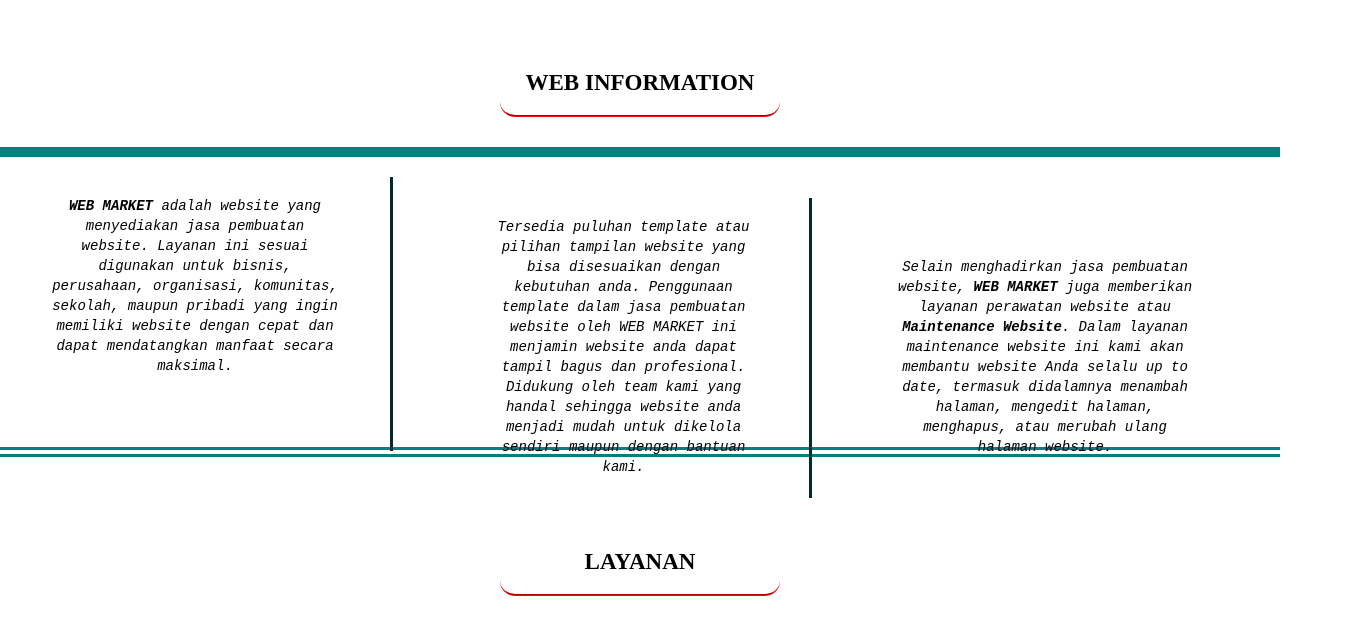
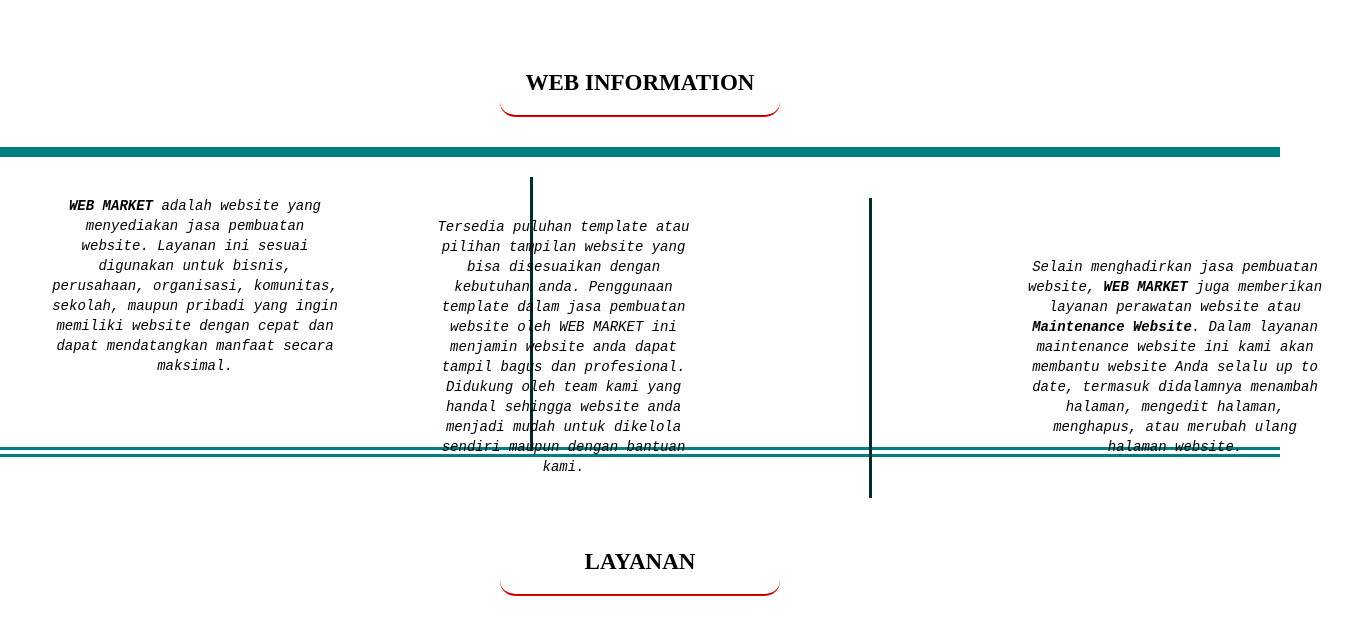
Before and after one commit to giovannyrogi/group-5, a plain HTML site: page Final Project/index.html in a window 1280 px wide. Shown: the part 502-1136 px from the top of the page, 1350 px wide, since content can reach past the window. Drawn offline with Linux system fonts and the light colour scheme.

Commit message:
mengatur webinfo-3

```diff
--- a/Final Project/style.css
+++ b/Final Project/style.css
@@ -99,7 +99,7 @@
   padding-top:5px;
   width: 330px;
   margin-left: 30px;
-  padding-right: 30px;
+  padding-right: 170px;
   padding-bottom: 55px;
   border-width: 5px;
   border-right: outset;
@@ -109,7 +109,7 @@
 .webinfo2 {
   margin: -253px auto;
   width: 310px;
-  padding-right: 30px;
+  padding-right: 150px;
   border-width: 5px;
   border-right: outset;
   border-color: teal;
@@ -118,7 +118,7 @@
 }
 
 .webinfo3{
-  margin: -255px 870px;
+  margin: -255px 1000px;
   width: 350px;
   border-radius: 15px;
   border-width: 5px;
```
Also changed, not shown: Final Project/contact.html (+6 -2 lines).
